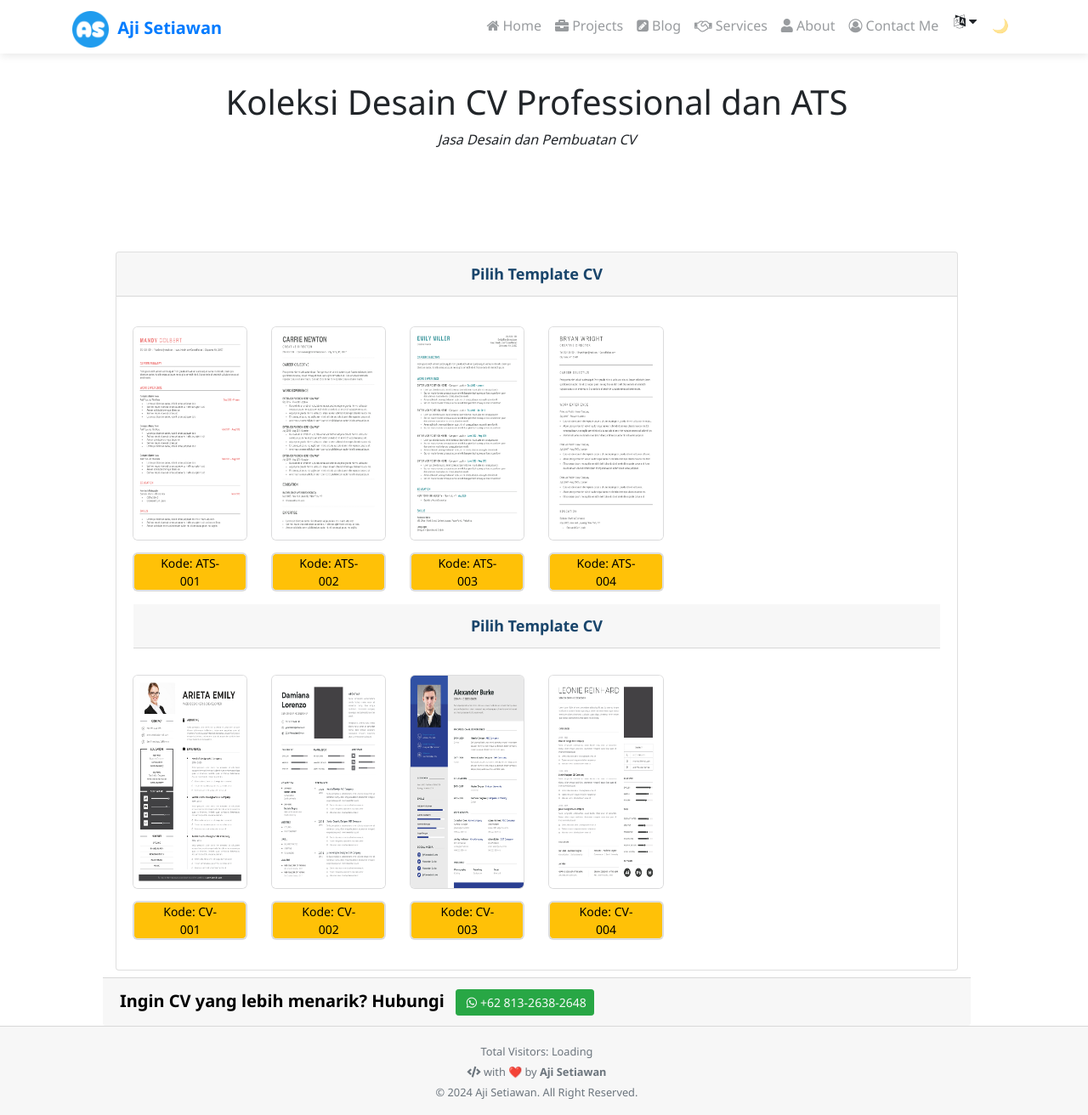
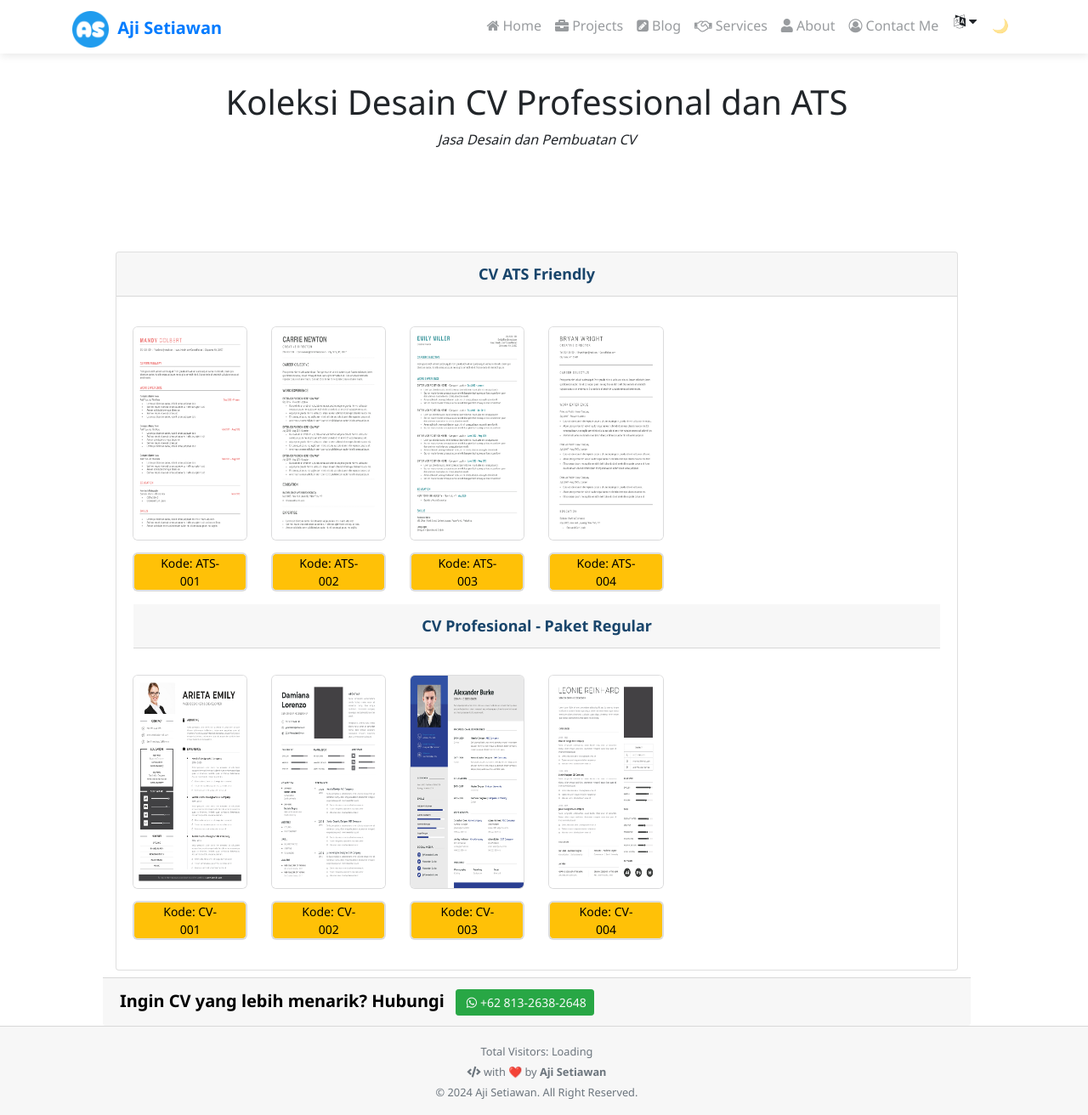
Before and after one commit to ajisetiawan716/ajisetiawan716.github.io, a Jekyll site: the page built from pages/desain-cv.html, in a window 1280 px wide and 1312 px high. Shown: the whole window at 85% size. Built offline with Jekyll 4.4.1, drawn with Linux system fonts in a browser that asks for light colours; nearby versions of some CDN libraries; emoji names are drawn with the system emoji font; comment, search, counter and statistics services are not loaded; a style sheet for code colours, icons or effects is not loaded.

Commit message:
Update desain-cv.html

```diff
--- a/pages/desain-cv.html
+++ b/pages/desain-cv.html
@@ -11,7 +11,7 @@ description: Jasa Desain dan Pembuatan CV
 <!DOCTYPE html>
 <html lang="en">
 <head>
-    <link rel="stylesheet" href="https://cdn.jsdelivr.net/npm/lightgallery@2.5.0/css/lightgallery.min.css">
+    <!-- <link rel="stylesheet" href="https://cdn.jsdelivr.net/npm/lightgallery@2.5.0/css/lightgallery.min.css">-->
 </head>
 <body>
     <div class="container">
@@ -22,7 +22,7 @@ description: Jasa Desain dan Pembuatan CV
                         <div class="card-header font-weight-bold" style="font-size:18px;color:#19456b;">
                             <div class="row">
                                 <div class="col-sm-12 col-12 text-center my-auto">
-                                    Pilih Template CV
+                                    CV ATS Friendly
                                 </div>
                             </div>
                         </div>
@@ -44,7 +44,7 @@ description: Jasa Desain dan Pembuatan CV
                         <div class="card-header font-weight-bold" style="font-size:18px;color:#19456b;">
                             <div class="row">
                                 <div class="col-sm-12 col-12 text-center my-auto">
-                                    Pilih Template CV
+                                    CV Profesional - Paket Regular
                                 </div>
                             </div>
                         </div><p>
```
